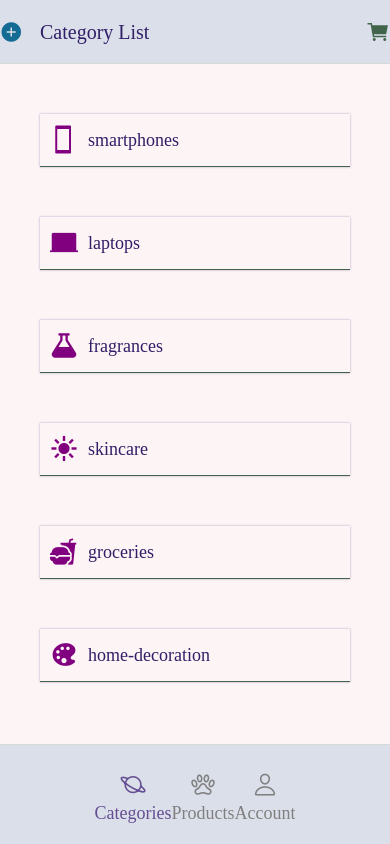
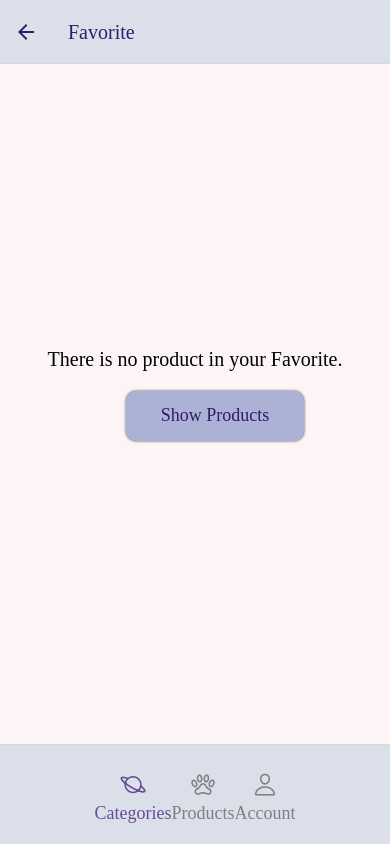
Before and after one commit to habibecee/E-commerce-App-RNCli, a React Native app: screen /Favorite in a window 390 px wide. Built offline with nearby package versions, Linux system fonts and the light colour scheme; data requests are answered from the project's data file.

Commit message:
some styles edited and favorite page added

```diff
--- a/src/Components/ProductItem.js
+++ b/src/Components/ProductItem.js
@@ -26,7 +26,7 @@ const ProductItem = ({item, id, thumbnail, title, brand, price}) => {
 const styles = StyleSheet.create({
   productContainer: {
     flex: 1,
-    width: 200,
+    maxWidth: 200,
     height: 350,
     alignItems: 'center',
     borderWidth: 1,
@@ -45,7 +45,7 @@ const styles = StyleSheet.create({
   },
 
   productImageContainer: {
-    width: 195,
+    width: 200,
     height: 200,
   },
   productImage: {
--- a/src/Navigators/Navigation.js
+++ b/src/Navigators/Navigation.js
@@ -3,7 +3,7 @@ import {createNativeStackNavigator} from '@react-navigation/native-stack';
 import {createBottomTabNavigator} from '@react-navigation/bottom-tabs';
 import Products from '../Pages/Products';
 import Product from '../Pages/Product';
-import Cart from '../Pages/Cart';
+import Favorite from '../Pages/Favorite';
 import ProductCreate from '../Pages/ProductCreate';
 import ProductUpdate from '../Pages/ProductUpdate';
 import Home from '../Pages/Home';
@@ -47,7 +47,7 @@ function StackNavigator({route}) {
       />
       <Stack.Screen name="Product" component={Product} />
       <Stack.Screen name="Category" component={Category} />
-      <Stack.Screen name="Cart" component={Cart} />
+      <Stack.Screen name="Favorite" component={Favorite} />
       <Stack.Screen name="ProductCreate" component={ProductCreate} />
       <Stack.Screen name="ProductUpdate" component={ProductUpdate} />
     </Stack.Navigator>
--- a/src/Pages/Cart.js
+++ b/src/Pages/Favorite.js
@@ -12,40 +12,41 @@ import {useNavigation} from '@react-navigation/native';
 import Icon from 'react-native-vector-icons/Ionicons';
 import {MainContext} from '../Context/Context';
 
-export default function Cart({route}) {
+export default function Favorite({route}) {
   const {navigate} = useNavigation();
-  const {carts, fetchCart, deleteCarts} = useContext(MainContext);
+  const {Favorites, fetchFavorites, deleteFavorites} = useContext(MainContext);
 
   useEffect(() => {
-    fetchCart();
+    fetchFavorites();
   }, []);
 
-  const _renderCart =
-    carts && carts?.length > 0 ? (
+  const _renderFavorite =
+    Favorites && Favorites?.length > 0 ? (
       <>
         <View style={styles.SubContainer}>
-          <Text style={styles.SubText}> YOUR CART </Text>
+          <Text style={styles.SubText}> YOUR Favorite </Text>
         </View>
         <FlatList
-          data={carts}
-          renderItem={cart => {
+          data={Favorites}
+          renderItem={Favorite => {
             return (
               <TouchableOpacity
-                key={cart.id}
+                key={Favorite.item.id}
                 onPress={() => {
-                  navigate('Product', {id: cart.item.id});
+                  navigate('Product', {id: Favorite.item.id});
                 }}>
-                <View style={styles.cartItemContainer}>
+                <View style={styles.FavoriteItemContainer}>
                   <Image
-                    source={{uri: cart.item.thumbnail}}
+                    source={{uri: Favorite.item.thumbnail}}
                     style={styles.Image}
                   />
-                  <View style={styles.cartTitleContainer}>
-                    <Text style={styles.brand}>{cart.item.brand} </Text>
-                    <Text style={styles.title}>{cart.item.title} </Text>
+                  <View style={styles.FavoriteTitleContainer}>
+                    <Text style={styles.brand}>{Favorite.item.brand} </Text>
+                    <Text style={styles.title}>{Favorite.item.title} </Text>
                   </View>
-                  <Text style={styles.price}>{cart.item.price}$ </Text>
-                  <TouchableOpacity onPress={() => deleteCarts(cart.item.id)}>
+                  <Text style={styles.price}>{Favorite.item.price}$ </Text>
+                  <TouchableOpacity
+                    onPress={() => deleteFavorites(Favorite.item.id)}>
                     <View>
                       <Icon name="trash" size={24} color={colors.red} />
                     </View>
@@ -63,8 +64,10 @@ export default function Cart({route}) {
         </TouchableOpacity>
       </>
     ) : (
-      <View style={styles.EmptyCart}>
-        <Text style={styles.EmptyText}>There is no product in your cart.</Text>
+      <View style={styles.EmptyFavorite}>
+        <Text style={styles.EmptyText}>
+          There is no product in your Favorite.
+        </Text>
         <TouchableOpacity onPress={() => navigate('Products')}>
           <View style={styles.button}>
             <Text style={styles.buttonText}> Show Products </Text>
@@ -73,7 +76,7 @@ export default function Cart({route}) {
       </View>
     );
 
-  return <View style={styles.ScrollView}>{_renderCart}</View>;
+  return <View style={styles.ScrollView}>{_renderFavorite}</View>;
 }
 
 const styles = StyleSheet.create({
@@ -106,7 +109,7 @@ const styles = StyleSheet.create({
     backgroundColor: colors.bgLight,
     padding: 10,
   },
-  cartItemContainer: {
+  FavoriteItemContainer: {
     flexDirection: 'row',
     gap: 15,
     marginVertical: 10,
@@ -125,7 +128,7 @@ const styles = StyleSheet.create({
     },
   },
 
-  cartTitleContainer: {
+  FavoriteTitleContainer: {
     flex: 1,
     width: '100%',
     gap: 5,
@@ -175,7 +178,7 @@ const styles = StyleSheet.create({
     },
   },
 
-  EmptyCart: {
+  EmptyFavorite: {
     flex: 1,
     justifyContent: 'center',
     alignItems: 'center',
--- a/src/Pages/Home.js
+++ b/src/Pages/Home.js
@@ -22,10 +22,10 @@ function Home({route}) {
       headerRight: () => {
         return (
           <HeaderButtons
-            name="cart-sharp"
+            name="heart-sharp"
             size={24}
-            color={colors.darkGreen}
-            onPress={() => navigate('Cart')}
+            color={colors.red}
+            onPress={() => navigate('Favorite')}
           />
         );
       },
--- a/src/Pages/Product.js
+++ b/src/Pages/Product.js
@@ -18,7 +18,8 @@ export default function Product({route}) {
   const {navigate} = useNavigation();
   const dimensions = Dimensions.get('window');
 
-  const {products, addCarts, setProduct} = useContext(MainContext);
+  const {products, addFavorites, setProduct, addProductFav} =
+    useContext(MainContext);
   const productId = route.params.id;
   const product = products?.find(product => product?.id === productId);
 
@@ -37,14 +38,14 @@ export default function Product({route}) {
       <FlatList
         key={product?.id}
         data={product?.images}
+        style={styles.ThumbnailList}
         renderItem={_renderItem}
         horizontal
         pagingEnabled
         showsHorizontalScrollIndicator={false}
       />
-
-      <View style={styles.DescriptionContainer}>
-        <ScrollView style={styles.scrollView}>
+      <ScrollView style={styles.scrollView}>
+        <View style={styles.BrandContainer}>
           <Text style={styles.brand}> {product?.brand} </Text>
           <Text style={styles.title}> {product?.title} </Text>
           <Text style={styles.price}>
@@ -55,18 +56,26 @@ export default function Product({route}) {
               %{product?.discountPercentage}{' '}
             </Text>{' '}
           </Text>
+        </View>
+
+        <View style={styles.DescriptionContainer}>
+          <Text style={styles.descriptionText}> DESCRIPTION </Text>
           <Text style={styles.description}> {product?.description} </Text>
-        </ScrollView>
-      </View>
+        </View>
+      </ScrollView>
       <View style={styles.buttonContainer}>
         <TouchableOpacity onPress={() => navigate('ProductUpdate', product)}>
           <View style={styles.button}>
-            <Icon name="pencil-sharp" style={styles.buttonText} size={24} />
+            <Icon name="pencil-sharp" size={24} />
           </View>
         </TouchableOpacity>
-        <TouchableOpacity onPress={() => addCarts(product)}>
+        <TouchableOpacity onPress={() => addFavorites(product)}>
           <View style={styles.button}>
-            <Icon name="cart-sharp" style={styles.buttonText} size={24} />
+            <Icon
+              name={addProductFav[product.id] ? 'heart-sharp' : 'heart-outline'}
+              size={24}
+              color={addProductFav[product.id] ? colors.red : colors.dark}
+            />
           </View>
         </TouchableOpacity>
       </View>
@@ -77,16 +86,22 @@ export default function Product({route}) {
 const styles = StyleSheet.create({
   container: {
     flex: 1,
-    gap: 10,
     alignItems: 'center',
-    backgroundColor: colors.bgLight,
-    padding: 5,
+    backgroundColor: colors.tertiary,
   },
+
+  ThumbnailList: {
+    width: Dimensions.get('window').width,
+    height: 250,
+    marginBottom: 10,
+  },
+
   ThumbnailContainer: {
     width: Dimensions.get('window').width,
     height: 200,
+    backgroundColor: colors.bgLight,
     shadowColor: colors.dark,
-    shadowOpacity: 0.3,
+    shadowOpacity: 0.5,
     shadowRadius: 5,
     shadowOffset: {
       width: 0,
@@ -94,21 +109,56 @@ const styles = StyleSheet.create({
     },
   },
   Thumbnail: {
-    width: Dimensions.get('window').width,
+    width: '100%',
     height: 200,
+  },
+
+  scrollView: {
+    backgroundColor: colors.tertiary,
+    paddingHorizontal: 10,
+    paddingVertical: 10,
+  },
+
+  BrandContainer: {
+    flex: 1,
+    justifyContent: 'center',
+    alignItems: 'center',
+    gap: 20,
+    width: '100%',
+    minHeight: 50,
+    marginBottom: 15,
+    backgroundColor: colors.bgLight,
+    borderWidth: 1,
+    borderColor: colors.tertiary,
+    backgroundColor: colors.bgLight,
+    shadowColor: colors.dark,
+    shadowOpacity: 0.5,
+    shadowRadius: 5,
+    shadowOffset: {
+      width: 0,
+      height: 0,
+    },
   },
 
   DescriptionContainer: {
     flex: 1,
+    gap: 10,
+    width: '100%',
+    height: 400,
+    justifyContent: 'flex-start',
+    alignItems: 'center',
+    padding: 10,
+    minHeight: 200,
+    borderWidth: 1,
+    borderColor: colors.tertiary,
     backgroundColor: colors.bgLight,
-    margin: 15,
-    minHeight: 200,
-  },
-
-  scrollView: {
-    backgroundColor: colors.bgLight,
-    gap: 10,
-    padding: 5,
+    shadowColor: colors.dark,
+    shadowOpacity: 0.5,
+    shadowRadius: 5,
+    shadowOffset: {
+      width: 0,
+      height: 0,
+    },
   },
 
   Image: {
@@ -137,6 +187,14 @@ const styles = StyleSheet.create({
     // textDecorationLine: 'line-through',
     color: colors.textLight,
   },
+
+  descriptionText: {
+    fontFamily: fonts.bold,
+    fontSize: 22,
+    textDecorationLine: 'underline',
+    color: colors.textPrimary,
+  },
+
   description: {
     fontFamily: fonts.semiBold,
     fontSize: 20,
@@ -145,15 +203,13 @@ const styles = StyleSheet.create({
 
   buttonContainer: {
     position: 'absolute',
-    bottom: 0,
-    flexDirection: 'row',
+    top: 0,
+    right: 0,
     alignItems: 'center',
     justifyContent: 'space-between',
-    width: '100%',
-    height: 100,
-    backgroundColor: colors.bgLight,
-    paddingVertical: 5,
-    paddingHorizontal: 5,
+    backgroundColor: 'transparent',
+    margin: 10,
+    zIndex: 999,
   },
 
   button: {
@@ -174,9 +230,4 @@ const styles = StyleSheet.create({
       height: 0,
     },
   },
-  buttonText: {
-    fontFamily: fonts.semiBold,
-    fontSize: 20,
-    color: colors.textDark,
-  },
 });
--- a/src/Pages/Products.js
+++ b/src/Pages/Products.js
@@ -17,10 +17,10 @@ export default function Products() {
       headerRight: () => {
         return (
           <HeaderButtons
-            name="cart-sharp"
+            name="heart-sharp"
             size={24}
-            color={colors.darkGreen}
-            onPress={() => navigate('Cart')}
+            color={colors.red}
+            onPress={() => navigate('Favorite')}
             style={{paddingRight: 20}}
           />
         );
@@ -45,7 +45,7 @@ export default function Products() {
         data={products}
         contentContainerStyle={styles.flatList}
         numColumns={2}
-        keyExtractor={item => item.item?.id}
+        keyExtractor={(item, index) => item.id.toString()}
         renderItem={item => {
           return (
             <ProductItem
--- a/src/Utils/GeneralStyles.js
+++ b/src/Utils/GeneralStyles.js
@@ -4,6 +4,7 @@ export const colors = {
   tertiary: '#DBDFEA',
   light: '#F6F1F1',
   dark: '#654E92',
+  red: '#B70404',
 
   bgLight: '#FDF4F5',
   bgGreen: '#F6FFDE',
```
Also changed, not shown: db.json (+5 -87 lines), src/Context/Context.js (+38 -19 lines), 2 other files (tests, documents, lock files or other folders).
